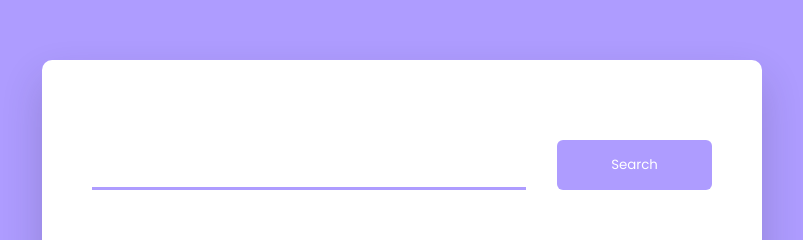
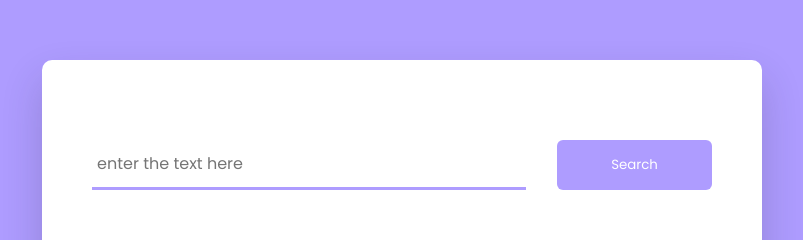
Before and after one commit to LijinWilson/Dictionary, a plain HTML site: page index.html in a window 1280 px wide. Shown: the part 235-475 px from the top of the page, without its empty margins (238-1041 px from the left). Drawn offline with nearby package versions, Linux system fonts and the light colour scheme; a web font is replaced by a local one.

Commit message:
modifie index.html

```diff
--- a/index.html
+++ b/index.html
@@ -19,7 +19,7 @@
     <div class="container">
         <!-- search box -->
         <div class="search-box">
-            <input type="text" name="" id="inp-word" placeholder="">
+            <input type="text" name="" id="inp-word" placeholder="enter the text here">
             <button  type="submit" id="search-btn">Search</button>
         </div>
         <!-- Result body -->
```
